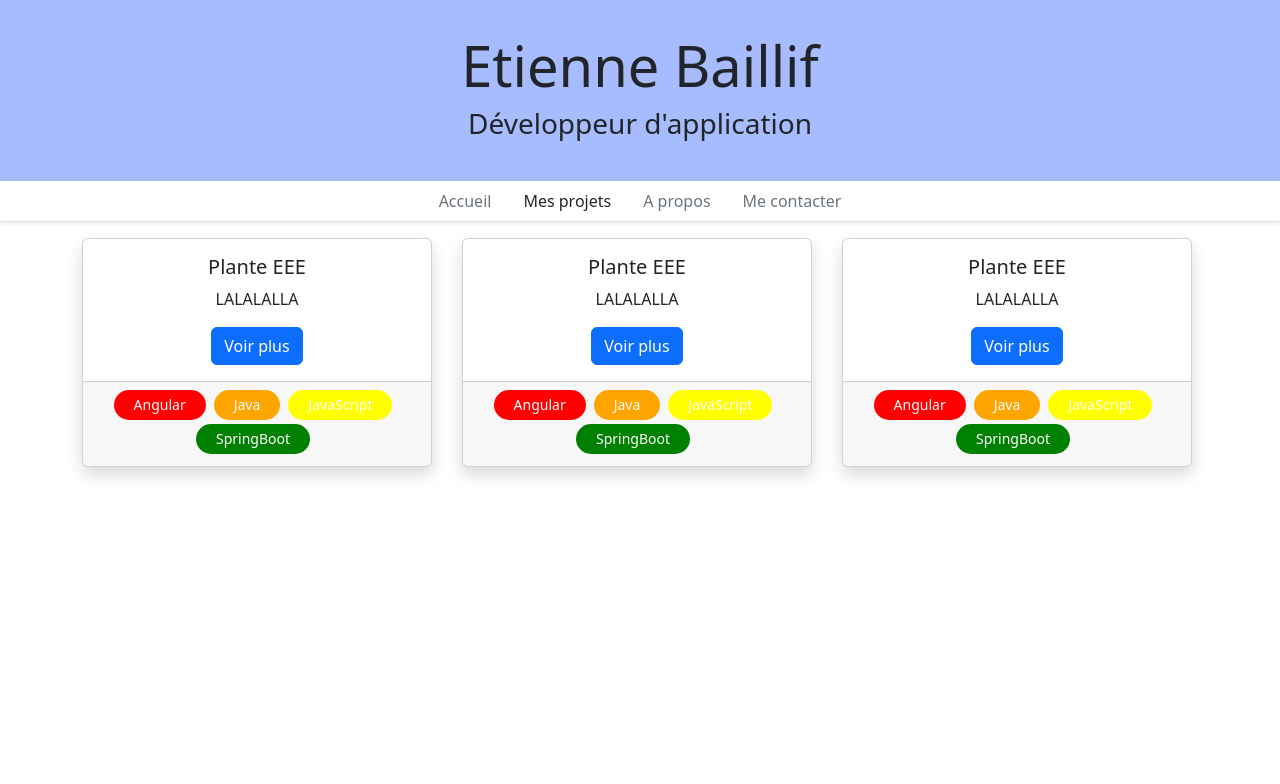
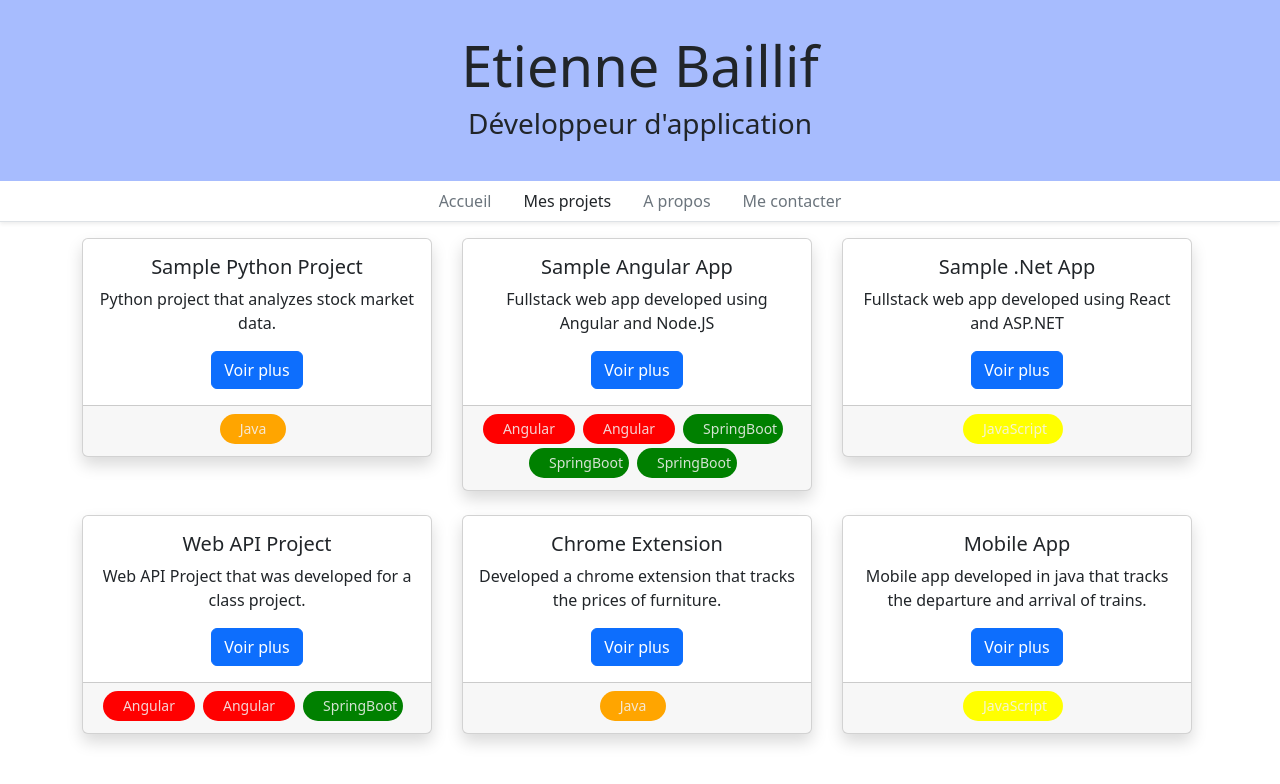
Before and after one commit to bobe974/crispy-train, an Angular app: page /portfolio in a window 1280 px wide. Shown: the top 784 px of the page. Built offline with nearby package versions, Linux system fonts and the light colour scheme.

Commit message:
data services

```diff
--- /dev/null
+++ b/src/app/_services/projects.service.ts
@@ -0,0 +1,33 @@
+import { Injectable } from '@angular/core';
+import { Projet } from '../modele/Projet';
+import { Tag } from '../modele/tag';
+
+@Injectable({
+  providedIn: 'root'
+})
+export class ProjectsService {
+
+  constructor() { }
+
+
+  lesProjets: Projet[] = [
+    {id: 0, nom: "Sample Python Project", photo: ["../../assets/Image1.png","../../assets/Image2.png","../../assets/Image3.png"], projectLink: "//www.github.com", resume: "Python project that analyzes stock market data.", description: "Lorem ipsum dolor sit amet, consectetur adipiscing elit, sed do eiusmod tempor incididunt ut labore et dolore magna aliqua. Ut enim ad minim veniam, quis nostrud exercitation ullamco laboris nisi ut aliquip ex ea commodo consequat. Duis aute irure dolor in reprehenderit in voluptate velit esse cillum dolore eu fugiat nulla pariatur. Excepteur sint occaecat cupidatat non proident, sunt in culpa qui officia deserunt mollit anim id est laborum.", tags: [Tag.JAVA]},
+    {id: 1, nom: "Sample Angular App", photo: ["../../assets/Image1.png","../../assets/Image2.png","../../assets/Image3.png"], projectLink: "//www.github.com", resume: "Fullstack web app developed using Angular and Node.JS", description: "Lorem ipsum dolor sit amet, consectetur adipiscing elit, sed do eiusmod tempor incididunt ut labore et dolore magna aliqua. Ut enim ad minim veniam, quis nostrud exercitation ullamco laboris nisi ut aliquip ex ea commodo consequat. Duis aute irure dolor in reprehenderit in voluptate velit esse cillum dolore eu fugiat nulla pariatur. Excepteur sint occaecat cupidatat non proident, sunt in culpa qui officia deserunt mollit anim id est laborum.", tags: [Tag.ANGULAR, Tag.ANGULAR, Tag.SPRING,Tag.SPRING,Tag.SPRING]},
+    {id: 2, nom: "Sample .Net App", photo: ["../../assets/Image1.png","../../assets/Image2.png","../../assets/Image3.png"], projectLink: "//www.github.com", resume: "Fullstack web app developed using React and ASP.NET", description: "Lorem ipsum dolor sit amet, consectetur adipiscing elit, sed do eiusmod tempor incididunt ut labore et dolore magna aliqua. Ut enim ad minim veniam, quis nostrud exercitation ullamco laboris nisi ut aliquip ex ea commodo consequat. Duis aute irure dolor in reprehenderit in voluptate velit esse cillum dolore eu fugiat nulla pariatur. Excepteur sint occaecat cupidatat non proident, sunt in culpa qui officia deserunt mollit anim id est laborum.", tags: [Tag.JavaScript]},
+    {id: 3, nom: "Web API Project", photo: ["../../assets/Image1.png","../../assets/Image2.png","../../assets/Image3.png"], projectLink: "//www.github.com", resume: "Web API Project that was developed for a class project.", description: "Lorem ipsum dolor sit amet, consectetur adipiscing elit, sed do eiusmod tempor incididunt ut labore et dolore magna aliqua. Ut enim ad minim veniam, quis nostrud exercitation ullamco laboris nisi ut aliquip ex ea commodo consequat. Duis aute irure dolor in reprehenderit in voluptate velit esse cillum dolore eu fugiat nulla pariatur. Excepteur sint occaecat cupidatat non proident, sunt in culpa qui officia deserunt mollit anim id est laborum.", tags: [Tag.ANGULAR, Tag.ANGULAR, Tag.SPRING]},
+    {id: 4, nom: "Chrome Extension", photo: ["../../assets/Image1.png","../../assets/Image2.png","../../assets/Image3.png"], projectLink: "//www.github.com", resume: "Developed a chrome extension that tracks the prices of furniture.", description: "Lorem ipsum dolor sit amet, consectetur adipiscing elit, sed do eiusmod tempor incididunt ut labore et dolore magna aliqua. Ut enim ad minim veniam, quis nostrud exercitation ullamco laboris nisi ut aliquip ex ea commodo consequat. Duis aute irure dolor in reprehenderit in voluptate velit esse cillum dolore eu fugiat nulla pariatur. Excepteur sint occaecat cupidatat non proident, sunt in culpa qui officia deserunt mollit anim id est laborum.", tags: [Tag.JAVA]},
+    {id: 5, nom: "Mobile App", photo: ["../../assets/Image1.png","../../assets/Image2.png","../../assets/Image3.png"], projectLink: "//www.github.com", resume: "Mobile app developed in java that tracks the departure and arrival of trains.", description: "Lorem ipsum dolor sit amet, consectetur adipiscing elit, sed do eiusmod tempor incididunt ut labore et dolore magna aliqua. Ut enim ad minim veniam, quis nostrud exercitation ullamco laboris nisi ut aliquip ex ea commodo consequat. Duis aute irure dolor in reprehenderit in voluptate velit esse cillum dolore eu fugiat nulla pariatur. Excepteur sint occaecat cupidatat non proident, sunt in culpa qui officia deserunt mollit anim id est laborum.", tags: [Tag.JavaScript]}
+  ];
+
+  GetProjects(){
+    return this.lesProjets;
+  }
+
+  GetProjectById(id: number) : Projet{
+    let project = this.lesProjets.find( unProjet=>unProjet.id === id)
+    if(project === undefined){
+      throw new TypeError("Projet non trouvé avec l'id " + id);
+    }
+    return project;
+  }
+}
--- a/src/app/home/home.component.html
+++ b/src/app/home/home.component.html
@@ -18,6 +18,7 @@
     <div class="col-lg shadow border m-1">
       <div class="text-center">
         <h2>projets récents</h2>
+        <h4>{{projetActuel.nom}}</h4>
       </div>
     </div>
   </div>
--- a/src/app/home/home.component.ts
+++ b/src/app/home/home.component.ts
@@ -1,13 +1,19 @@
-import { Component } from '@angular/core';
+import { Component, OnInit } from '@angular/core';
 import { Title } from '@angular/platform-browser';
+import { ProjectsService } from '../_services/projects.service';
+import { Projet } from '../modele/Projet';
 
 @Component({
   selector: 'app-home',
   templateUrl: './home.component.html',
   styleUrls: ['./home.component.css']
 })
-export class HomeComponent {
-  constructor(private titleService: Title) {
+export class HomeComponent implements OnInit {
+  projetActuel = {} as Projet;
+  constructor(private titleService: Title, private projectService: ProjectsService) {
     this.titleService.setTitle("Etienne Baillif - Accueil");
   }
+  ngOnInit(): void {
+   this.projetActuel = this.projectService.GetProjectById(1);
+  }
 }
--- a/src/app/portfolio/portfolio.component.html
+++ b/src/app/portfolio/portfolio.component.html
@@ -1,14 +1,10 @@
 <div class="container">
 
     <div class="row">
-        <div class="col-lg-4 col-md-6 mb-4" style="max-width: 380px;">
-            <app-project-card [projet]="unprojet"></app-project-card>
-        </div>
-        <div class="col-lg-4 col-md-6 mb-4" style="max-width: 380px;">
-            <app-project-card [projet]="unprojet"></app-project-card>
-        </div>
-        <div class="col-lg-4 col-md-6 mb-4" style="max-width: 380px;">
-            <app-project-card [projet]="unprojet"></app-project-card>
+        <div *ngFor="let unprojet of lesProjets" class="col-lg-4 col-md-6 mb-4" style="max-width: 380px;">
+            <div >
+                <app-project-card [projet]="unprojet"></app-project-card>
+            </div>
         </div>
     </div>
 </div>
--- a/src/app/portfolio/portfolio.component.ts
+++ b/src/app/portfolio/portfolio.component.ts
@@ -1,25 +1,22 @@
-import { Component } from '@angular/core';
+import { Component, OnInit } from '@angular/core';
 import { Title } from '@angular/platform-browser';
 import { Projet } from '../modele/Projet';
 import { Tag } from '../modele/tag';
+import { ProjectsService } from '../_services/projects.service';
 
 @Component({
   selector: 'app-portfolio',
   templateUrl: './portfolio.component.html',
   styleUrls: ['./portfolio.component.css']
 })
-export class PortfolioComponent {
-  unprojet: Projet = {
-    id:0,
-    nom:'Plante EEE',
-    resume:'BLABLABLA',
-    description:'LALALALLA',
-    projectLink:'https//xxx',
-    photo: [],
-    tags: [Tag.ANGULAR, Tag.JAVA, Tag.JavaScript, Tag.SPRING],
+export class PortfolioComponent implements OnInit{
+
+  lesProjets = {} as Projet[];
+
+  constructor(private titleService: Title, private projectService : ProjectsService) {
+    this.titleService.setTitle("Etienne Baillif - PortFolio");
   }
-  constructor(private titleService: Title) {
-    this.titleService.setTitle("Etienne Baillif - PortFolio");
-
+  ngOnInit(): void {
+    this.lesProjets = this.projectService.GetProjects();
   }
 }
--- a/src/app/project-card/project-card.component.css
+++ b/src/app/project-card/project-card.component.css
@@ -6,6 +6,8 @@
     line-height: 30px;
     border-radius: 25px;
     background-color: blue;
-    color: white;
+    color: rgba(244, 241, 241, 0.874);
+    max-width: 100px; /* Ajustez cette valeur selon vos besoins */
+    white-space: nowrap; /* Empêche le texte de s'étendre sur plusieurs lignes */
 
 }
--- a/src/app/project-card/project-card.component.html
+++ b/src/app/project-card/project-card.component.html
@@ -1,13 +1,13 @@
 <div class="card shadow text-center" style="max-width: 350px; min-width: 350px;">
     <div class="card-body">
       <h5 class="card-title">{{projet.nom}}</h5>
-    <p class="card-text">{{projet.description}}</p>
+      <p class="card-text">{{projet.resume}}</p>
       <button class="btn btn-primary">Voir plus</button>
     </div>
     <div class="card-footer">
       <div class="d-flex flex-wrap justify-content-center">
-            <div *ngFor="let tag of projet.tags">
-                <div class="tag me-2 mb-1" [style.background-color]="tag.color">{{tag}}</div>
+        <div *ngFor="let tag of projet.tags" class="tag me-2 mb-1" [style.background-color]="tag.color">
+          {{tag}}
         </div>
       </div>
     </div>
```
Lines whose indentation alone changed are shown as unchanged.
